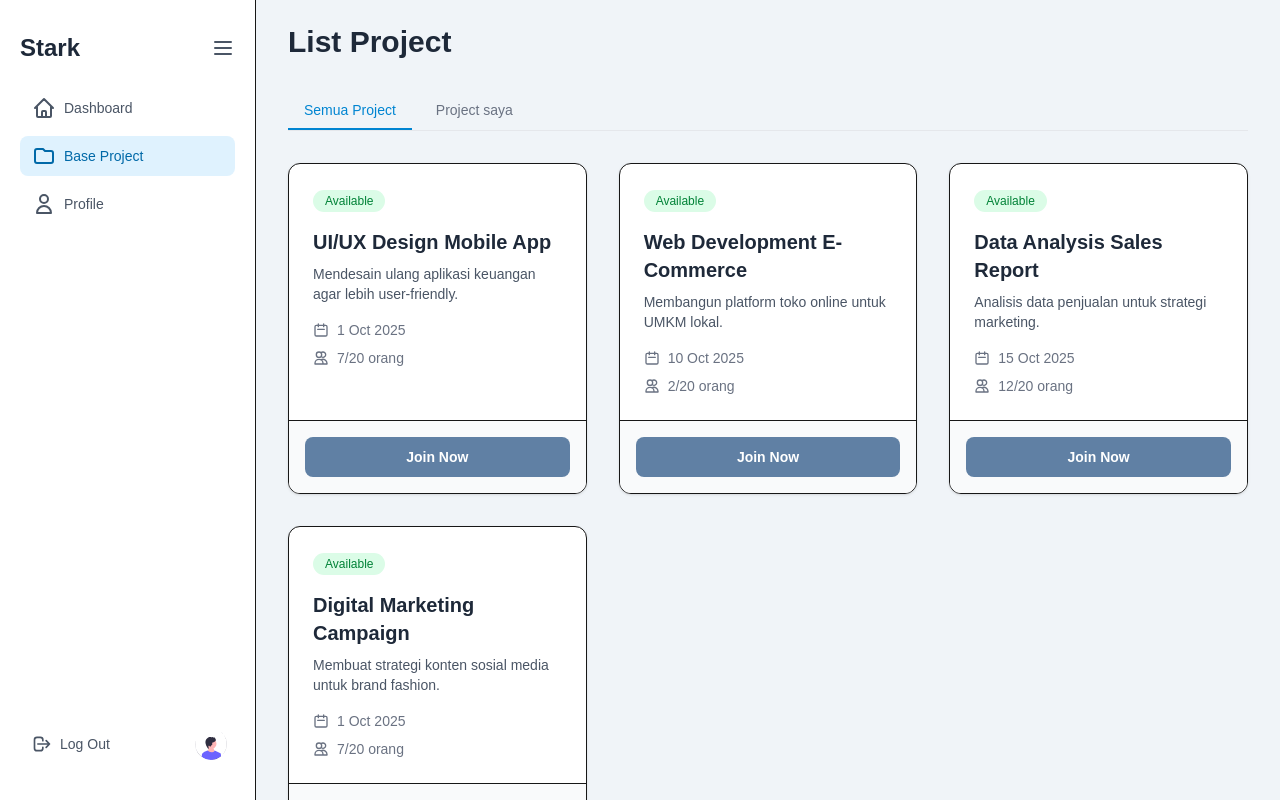
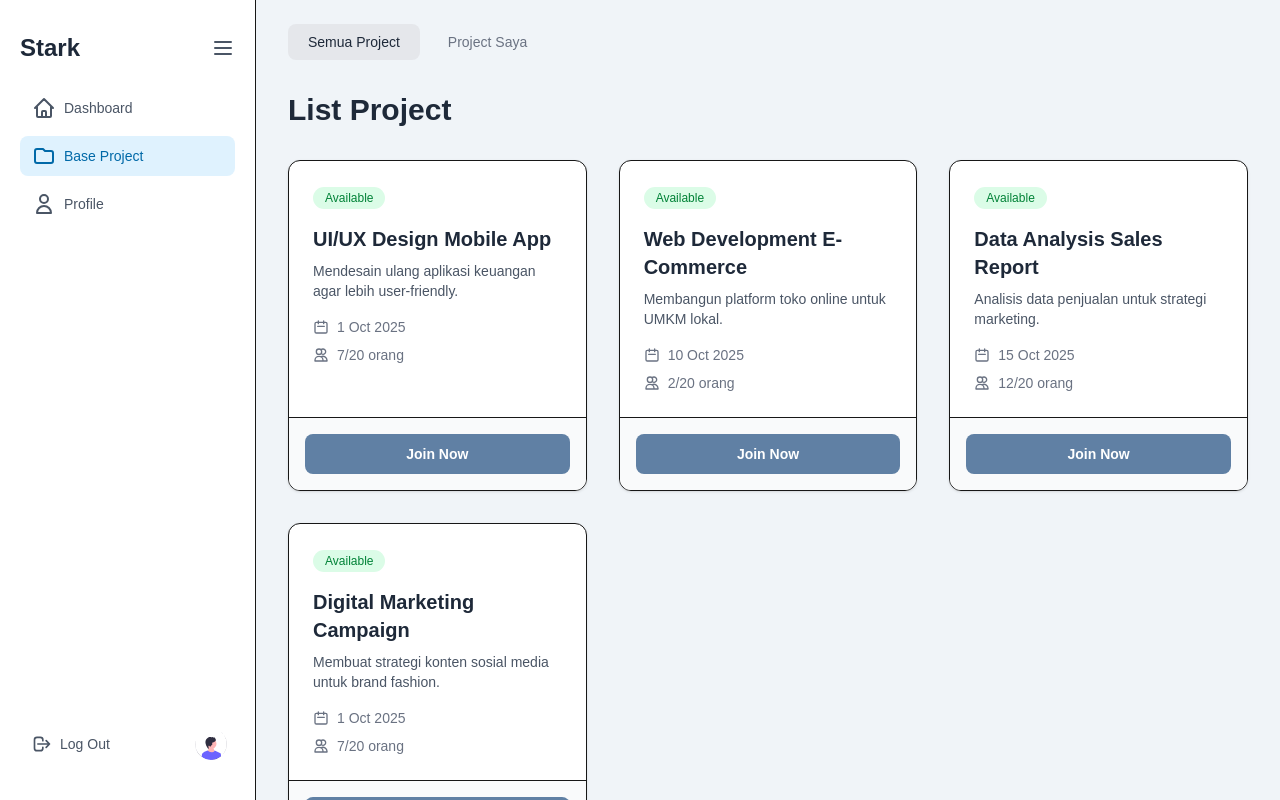
Before and after one commit to abdulhakimdarasalam/Projects-Multimedia, a Next.js app in the folder sansa/: page /user/base-project in a window 1280 px wide. Built offline with nearby package versions, Linux system fonts and the light colour scheme.

Commit message:
adjust base project list and my project

```diff
--- a/sansa/src/app/user/base-project/page.jsx
+++ b/sansa/src/app/user/base-project/page.jsx
@@ -2,55 +2,60 @@
 "use client";
 
 import { useState } from 'react';
+import { HiChevronRight } from 'react-icons/hi';
+
+// Impor komponen dan data yang relevan
 import BaseProjectCard from '@/components/baseproject/BaseProjectCard';
+import ActiveProjectCard from '@/components/myproject/MyProjectCard'; // Komponen baru
 import { MOCK_BASE_PROJECTS } from '@/data/mockBaseProjects';
-import { HiChevronRight } from 'react-icons/hi';
+import { MOCK_ACTIVE_PROJECTS } from '@/data/mockMyProjects'; // Data baru
 
 export default function BaseProjectPage() {
   const [activeTab, setActiveTab] = useState('all'); // 'all' or 'mine'
 
-  // Nanti, data ini bisa difilter berdasarkan tab yang aktif
-  const projects = MOCK_BASE_PROJECTS;
+  // Siapkan data untuk masing-masing tab
+  const allProjects = MOCK_BASE_PROJECTS;
+  const myProjects = MOCK_ACTIVE_PROJECTS; // Menggunakan data baru
 
   return (
     <div>
-      {/* Header */}
-      <header>
-        <h1 className="text-3xl font-bold text-gray-800">List Project</h1>
-      </header>
-
-      {/* Tabs */}
-      <div className="mt-8 flex items-center gap-2 border-b border-gray-200">
+      {/* Tabs - Tidak berubah */}
+      <div className="flex items-center gap-2">
         <button
           onClick={() => setActiveTab('all')}
-          className={`px-4 py-2 text-sm font-medium transition-colors ${
+          className={`rounded-lg px-5 py-2 text-sm font-medium transition-colors ${
             activeTab === 'all'
-              ? 'border-b-2 border-sky-600 text-sky-600'
-              : 'border-b-2 border-transparent text-gray-500 hover:text-gray-700'
+              ? 'bg-gray-200 text-gray-800'
+              : 'text-gray-500 hover:bg-gray-100'
           }`}
         >
           Semua Project
         </button>
         <button
           onClick={() => setActiveTab('mine')}
-          className={`px-4 py-2 text-sm font-medium transition-colors ${
+          className={`rounded-lg px-5 py-2 text-sm font-medium transition-colors ${
             activeTab === 'mine'
-              ? 'border-b-2 border-sky-600 text-sky-600'
-              : 'border-b-2 border-transparent text-gray-500 hover:text-gray-700'
+              ? 'bg-gray-200 text-gray-800'
+              : 'text-gray-500 hover:bg-gray-100'
           }`}
         >
-          Project saya
+          Project Saya
         </button>
       </div>
 
-      {/* Project Grid */}
+      {/* Konten Dinamis Berdasarkan Tab */}
+      <div className="mt-8">
+        {activeTab === 'all' ? (
+          // === TAMPILAN SEMUA PROJECT (GRID) ===
+          <>
+            <header>
+              <h1 className="text-3xl font-bold text-gray-800">List Project</h1>
+            </header>
             <div className="mt-8 grid grid-cols-1 gap-8 sm:grid-cols-2 lg:grid-cols-2 xl:grid-cols-3">
-        {projects.map((project) => (
+              {allProjects.map((project) => (
                 <BaseProjectCard key={project.id} project={project} />
               ))}
             </div>
-
-      {/* Pagination */}
             <div className="mt-12 flex justify-end">
               <button className="flex items-center gap-1 text-sm font-medium text-gray-700 hover:text-sky-600">
                 <span>Next</span>
@@ -58,6 +63,22 @@ export default function BaseProjectPage() {
                 <HiChevronRight className="h-5 w-5" />
               </button>
             </div>
+          </>
+        ) : (
+          // === TAMPILAN PROJECT SAYA (LIST BARU) ===
+          <>
+            <header>
+              <h1 className="text-3xl font-bold text-gray-800">Project Aktif Saya</h1>
+              <p className="mt-1 text-gray-500">Keep track biar progress-mu makin lancar!</p>
+            </header>
+            <div className="mt-8 space-y-4">
+              {myProjects.map((project) => (
+                <ActiveProjectCard key={project.id} project={project} /> // Menggunakan komponen baru
+              ))}
+            </div>
+          </>
+        )}
+      </div>
     </div>
   );
 }
```
Lines whose indentation alone changed are shown as unchanged.
